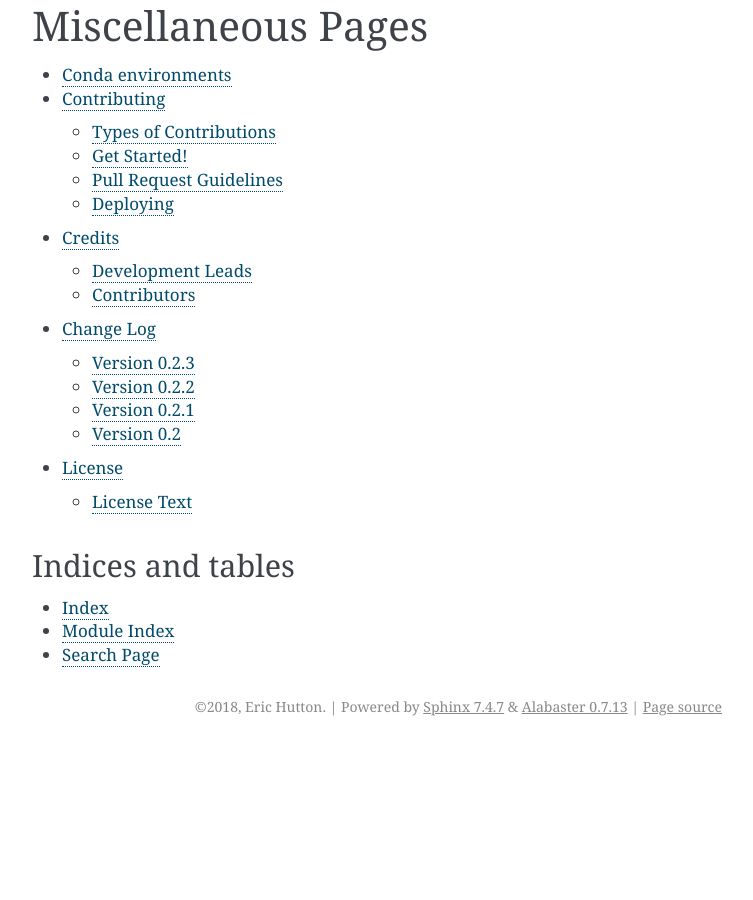
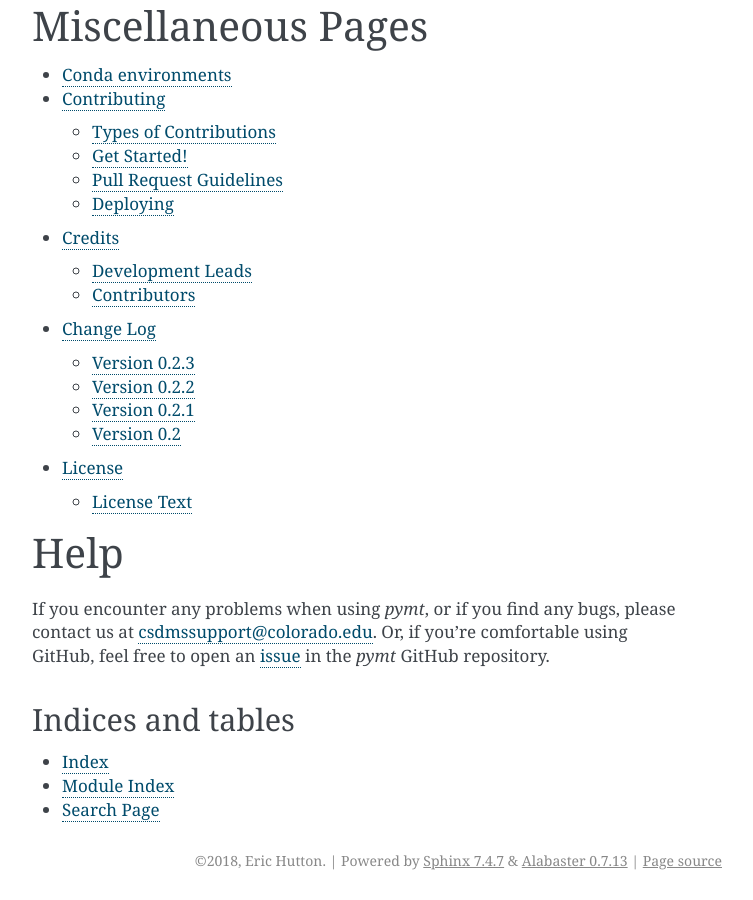
Before and after one commit to csdms/pymt, a Sphinx documentation site: the page built from docs/index.rst, in a window 1280 px wide and 900 px high, scrolled down 1626 px. Shown: the whole window, without its empty margins (388-1141 px from the left). Built offline with Sphinx 7.4.7, drawn with Linux system fonts in a browser that asks for light colours; pages that are not in the unit, such as notebooks, are missing from menus; before the commit the page ends 2372 px from its top, so only the background shows below that.

Commit message:
Add Help section

```diff
--- a/docs/index.rst
+++ b/docs/index.rst
@@ -77,6 +77,21 @@ Miscellaneous Pages
    history
    license
 
+
+Help
+----
+
+If you encounter any problems when using *pymt*,
+or if you find any bugs,
+please contact us at csdmssupport@colorado.edu.
+Or,
+if you're comfortable using GitHub,
+feel free to open an `issue`_
+in the *pymt* GitHub repository.
+
+.. _issue: https://github.com/csdms/pymt/issues
+
+
 Indices and tables
 ==================
 * :ref:`genindex`
```
